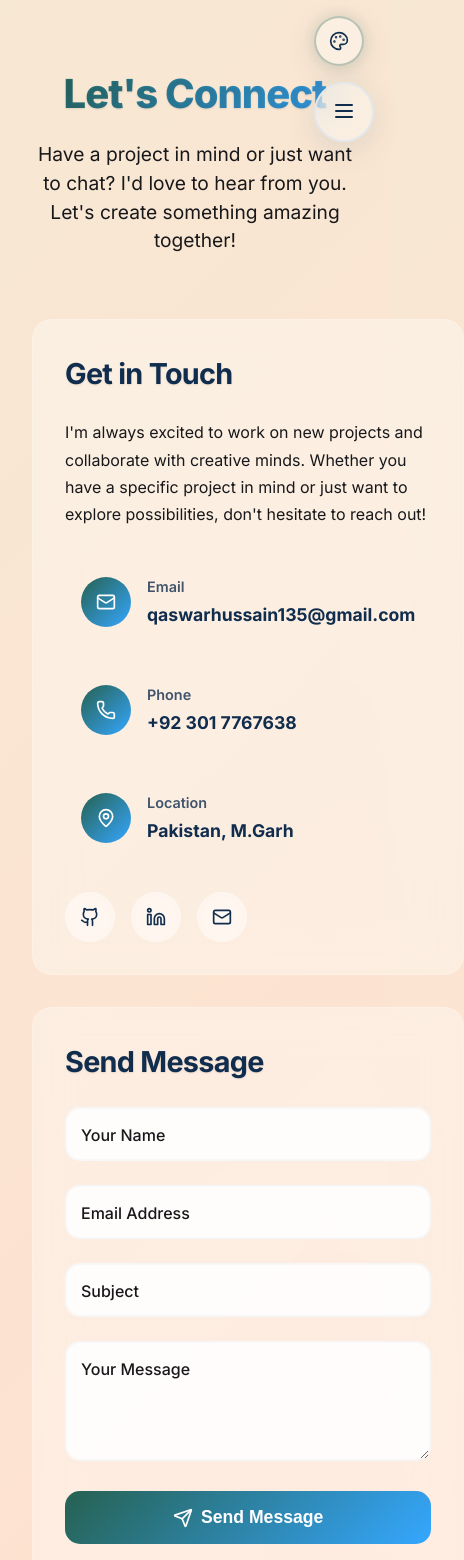
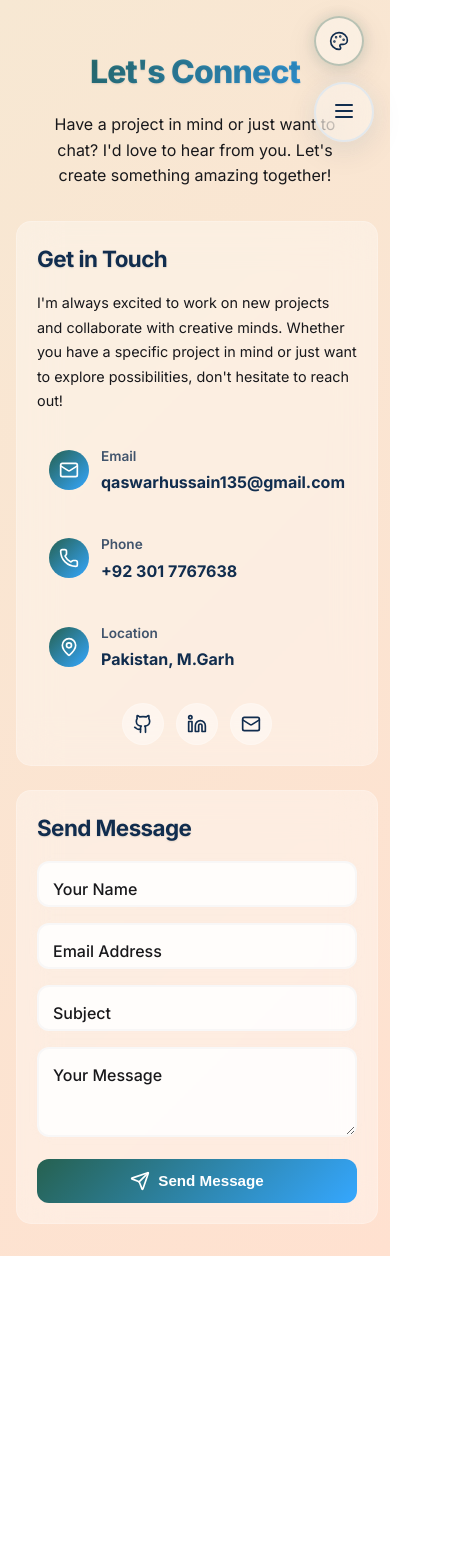
Before and after one commit to Qaswar-01/qaswar-portfolio, a React (Vite) app: page /contact in a window 390 px wide. Shown: the top 1560 px of the page, 464 px wide, since content can reach past the window. After the commit the page ends 1256 px from the top, so only its background shows below. Built offline with nearby package versions, Linux system fonts and the light colour scheme.

Commit message:
Fix mobile responsiveness: improve Hero3D profile image positioning and enhance Contact section mobile layout

```diff
--- a/src/components/Contact.jsx
+++ b/src/components/Contact.jsx
@@ -9,8 +9,17 @@ const ContactContainer = styled.div`
   padding: 6rem 4rem 4rem;
   background: ${props => props.theme.background};
 
+  @media (max-width: 1024px) {
+    padding: 5rem 3rem 3rem;
+  }
+
   @media (max-width: 768px) {
-    padding: 4rem 2rem 2rem;
+    padding: 4rem 1.5rem 2rem;
+    min-height: auto;
+  }
+
+  @media (max-width: 480px) {
+    padding: 3rem 1rem 2rem;
   }
 `;
 
@@ -22,6 +31,14 @@ const ContentWrapper = styled.div`
 const Header = styled(motion.div)`
   text-align: center;
   margin-bottom: 4rem;
+
+  @media (max-width: 768px) {
+    margin-bottom: 3rem;
+  }
+
+  @media (max-width: 480px) {
+    margin-bottom: 2rem;
+  }
 `;
 
 const Title = styled(motion.h1)`
@@ -33,8 +50,16 @@ const Title = styled(motion.h1)`
   background-clip: text;
   margin-bottom: 1rem;
 
+  @media (max-width: 1024px) {
+    font-size: 3rem;
+  }
+
   @media (max-width: 768px) {
     font-size: 2.5rem;
+  }
+
+  @media (max-width: 480px) {
+    font-size: 2rem;
   }
 `;
 
@@ -43,6 +68,16 @@ const Subtitle = styled(motion.p)`
   color: ${props => props.theme.textSecondary};
   max-width: 600px;
   margin: 0 auto;
+  line-height: 1.6;
+
+  @media (max-width: 768px) {
+    font-size: 1.1rem;
+    max-width: 90%;
+  }
+
+  @media (max-width: 480px) {
+    font-size: 1rem;
+  }
 `;
 
 const MainContent = styled.div`
@@ -50,9 +85,17 @@ const MainContent = styled.div`
   grid-template-columns: 1fr 1fr;
   gap: 4rem;
 
+  @media (max-width: 1024px) {
+    gap: 3rem;
+  }
+
   @media (max-width: 768px) {
     grid-template-columns: 1fr;
     gap: 2rem;
+  }
+
+  @media (max-width: 480px) {
+    gap: 1.5rem;
   }
 `;
 
@@ -63,6 +106,15 @@ const ContactInfo = styled(motion.div)`
   border-radius: 20px;
   padding: 2rem;
   height: fit-content;
+
+  @media (max-width: 768px) {
+    padding: 1.5rem;
+    border-radius: 15px;
+  }
+
+  @media (max-width: 480px) {
+    padding: 1.25rem;
+  }
 `;
 
 const InfoTitle = styled.h2`
@@ -70,12 +122,32 @@ const InfoTitle = styled.h2`
   font-weight: 700;
   color: ${props => props.theme.text};
   margin-bottom: 1.5rem;
+
+  @media (max-width: 768px) {
+    font-size: 1.6rem;
+    margin-bottom: 1.25rem;
+  }
+
+  @media (max-width: 480px) {
+    font-size: 1.4rem;
+    margin-bottom: 1rem;
+  }
 `;
 
 const InfoText = styled.p`
   color: ${props => props.theme.textSecondary};
   line-height: 1.7;
   margin-bottom: 2rem;
+
+  @media (max-width: 768px) {
+    font-size: 0.95rem;
+    margin-bottom: 1.5rem;
+  }
+
+  @media (max-width: 480px) {
+    font-size: 0.9rem;
+    margin-bottom: 1.25rem;
+  }
 `;
 
 const ContactItem = styled(motion.div)`
@@ -103,6 +175,31 @@ const ContactItem = styled(motion.div)`
       transform: translateX(12px) scale(0.98);
     }
   `}
+
+  @media (max-width: 768px) {
+    padding: 0.875rem;
+    margin-bottom: 1.25rem;
+    gap: 0.875rem;
+
+    &:hover {
+      transform: translateX(5px);
+      ${props => props.clickable && `
+        transform: translateX(8px) scale(1.01);
+      `}
+    }
+
+    ${props => props.clickable && `
+      &:active {
+        transform: translateX(6px) scale(0.99);
+      }
+    `}
+  }
+
+  @media (max-width: 480px) {
+    padding: 0.75rem;
+    margin-bottom: 1rem;
+    gap: 0.75rem;
+  }
 `;
 
 const ContactIcon = styled.div`
@@ -115,6 +212,16 @@ const ContactIcon = styled.div`
   justify-content: center;
   color: white;
   flex-shrink: 0;
+
+  @media (max-width: 768px) {
+    width: 45px;
+    height: 45px;
+  }
+
+  @media (max-width: 480px) {
+    width: 40px;
+    height: 40px;
+  }
 `;
 
 const ContactDetails = styled.div`
@@ -126,17 +233,39 @@ const ContactLabel = styled.div`
   font-size: 0.9rem;
   opacity: 0.8;
   margin-bottom: 0.25rem;
+
+  @media (max-width: 480px) {
+    font-size: 0.85rem;
+  }
 `;
 
 const ContactValue = styled.div`
   font-weight: 700;
   font-size: 1.1rem;
+
+  @media (max-width: 768px) {
+    font-size: 1.05rem;
+  }
+
+  @media (max-width: 480px) {
+    font-size: 1rem;
+  }
 `;
 
 const SocialLinks = styled.div`
   display: flex;
   gap: 1rem;
   margin-top: 2rem;
+
+  @media (max-width: 768px) {
+    margin-top: 1.5rem;
+    justify-content: center;
+  }
+
+  @media (max-width: 480px) {
+    gap: 0.75rem;
+    margin-top: 1.25rem;
+  }
 `;
 
 const SocialLink = styled(motion.a)`
@@ -159,6 +288,21 @@ const SocialLink = styled(motion.a)`
     transform: translateY(-3px);
     box-shadow: 0 10px 30px rgba(0,0,0,0.2);
   }
+
+  @media (max-width: 768px) {
+    width: 45px;
+    height: 45px;
+
+    &:hover {
+      transform: translateY(-2px);
+      box-shadow: 0 8px 25px rgba(0,0,0,0.15);
+    }
+  }
+
+  @media (max-width: 480px) {
+    width: 42px;
+    height: 42px;
+  }
 `;
 
 const ContactForm = styled(motion.form)`
@@ -167,6 +311,15 @@ const ContactForm = styled(motion.form)`
   border: 1px solid rgba(255, 255, 255, 0.2);
   border-radius: 20px;
   padding: 2rem;
+
+  @media (max-width: 768px) {
+    padding: 1.5rem;
+    border-radius: 15px;
+  }
+
+  @media (max-width: 480px) {
+    padding: 1.25rem;
+  }
 `;
 
 const FormTitle = styled.h2`
@@ -174,11 +327,29 @@ const FormTitle = styled.h2`
   font-weight: 700;
   color: ${props => props.theme.text};
   margin-bottom: 1.5rem;
+
+  @media (max-width: 768px) {
+    font-size: 1.6rem;
+    margin-bottom: 1.25rem;
+  }
+
+  @media (max-width: 480px) {
+    font-size: 1.4rem;
+    margin-bottom: 1rem;
+  }
 `;
 
 const FormGroup = styled(motion.div)`
   margin-bottom: 1.5rem;
   position: relative;
+
+  @media (max-width: 768px) {
+    margin-bottom: 1.25rem;
+  }
+
+  @media (max-width: 480px) {
+    margin-bottom: 1rem;
+  }
 `;
 
 const FormLabel = styled(motion.label)`
@@ -220,6 +391,16 @@ const FormInput = styled.input`
     transform: translateY(-1.5rem) scale(0.8);
     color: ${props => props.hasError ? '#ef4444' : props.theme.gold};
   }
+
+  @media (max-width: 768px) {
+    padding: 0.875rem;
+    font-size: 16px; /* Prevents zoom on iOS */
+    border-radius: 12px;
+  }
+
+  @media (max-width: 480px) {
+    padding: 0.75rem;
+  }
 `;
 
 const FormTextarea = styled.textarea`
@@ -247,6 +428,18 @@ const FormTextarea = styled.textarea`
   &:not(:placeholder-shown) + label {
     transform: translateY(-1.5rem) scale(0.8);
     color: ${props => props.hasError ? '#ef4444' : props.theme.gold};
+  }
+
+  @media (max-width: 768px) {
+    padding: 0.875rem;
+    font-size: 16px; /* Prevents zoom on iOS */
+    min-height: 100px;
+    border-radius: 12px;
+  }
+
+  @media (max-width: 480px) {
+    padding: 0.75rem;
+    min-height: 90px;
   }
 `;
 
@@ -292,6 +485,22 @@ const SubmitButton = styled(motion.button)`
     opacity: 0.7;
     cursor: not-allowed;
     transform: none;
+  }
+
+  @media (max-width: 768px) {
+    padding: 0.875rem 1.5rem;
+    font-size: 1rem;
+    border-radius: 12px;
+
+    &:hover {
+      transform: translateY(-1px);
+      box-shadow: 0 8px 25px rgba(0,0,0,0.15);
+    }
+  }
+
+  @media (max-width: 480px) {
+    padding: 0.75rem 1.25rem;
+    font-size: 0.95rem;
   }
 `;
 
--- a/src/components/Hero3D.jsx
+++ b/src/components/Hero3D.jsx
@@ -28,15 +28,25 @@ const ContentOverlay = styled(motion.div)`
 
   @media (max-width: 768px) {
     grid-template-columns: 1fr;
-    padding: 2rem;
-    gap: 2rem;
+    grid-template-rows: auto 1fr;
+    padding: 1rem;
+    gap: 1rem;
     text-align: center;
+    align-items: start;
+    justify-items: center;
   }
 `;
 
 const LeftSection = styled(motion.div)`
   z-index: 2;
   position: relative;
+
+  @media (max-width: 768px) {
+    display: flex;
+    flex-direction: column;
+    align-items: center;
+    max-width: 100%;
+  }
 `;
 
 const RightSection = styled(motion.div)`
@@ -46,6 +56,11 @@ const RightSection = styled(motion.div)`
   justify-content: center;
   align-items: center;
   pointer-events: none;
+
+  @media (max-width: 768px) {
+    order: -1;
+    margin-bottom: 1rem;
+  }
 `;
 
 const CircularHero = styled(motion.div)`
@@ -88,21 +103,21 @@ const CircularHero = styled(motion.div)`
   }
 
   @media (max-width: 768px) {
-    width: 350px;
-    height: 350px;
+    width: 280px;
+    height: 280px;
 
     &::before {
-      width: 60px;
-      height: 60px;
-      top: -15px;
-      right: -15px;
+      width: 50px;
+      height: 50px;
+      top: -10px;
+      right: -10px;
     }
 
     &::after {
-      width: 45px;
-      height: 45px;
-      bottom: -20px;
-      left: -20px;
+      width: 35px;
+      height: 35px;
+      bottom: -15px;
+      left: -15px;
     }
   }
 `;
@@ -121,8 +136,8 @@ const DeveloperContainer = styled(motion.div)`
   }
 
   @media (max-width: 768px) {
-    width: 350px;
-    height: 350px;
+    width: 280px;
+    height: 280px;
   }
 `;
 
@@ -223,6 +238,13 @@ const Description = styled(motion.p)`
   padding: 1.5rem;
   border-radius: 15px;
   border: 1px solid ${props => props.theme.chrome}30;
+
+  @media (max-width: 768px) {
+    font-size: 1rem;
+    padding: 1rem;
+    margin-bottom: 2rem;
+    max-width: 90%;
+  }
 `;
 
 const ButtonGroup = styled(motion.div)`
```
Also changed, not shown: 1 other file (tests, documents, lock files or other folders).
